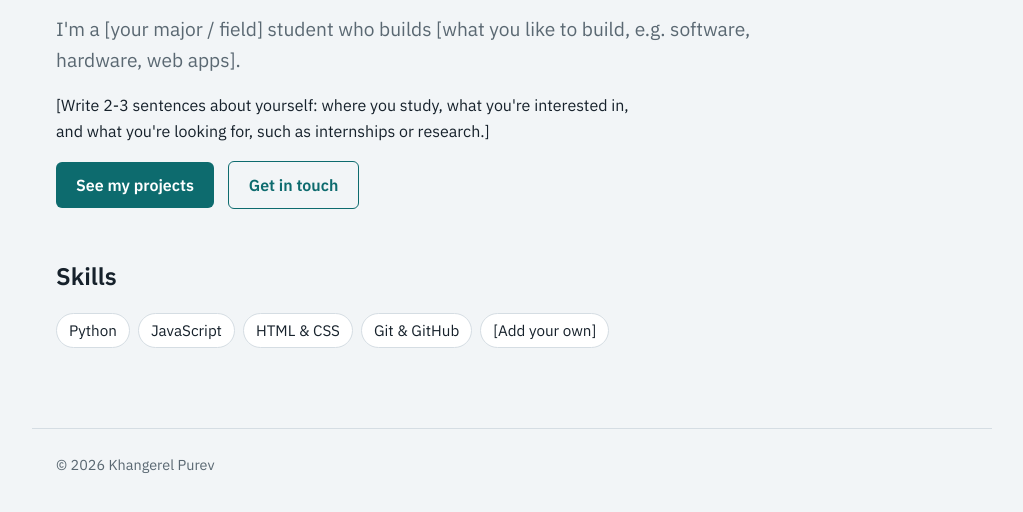
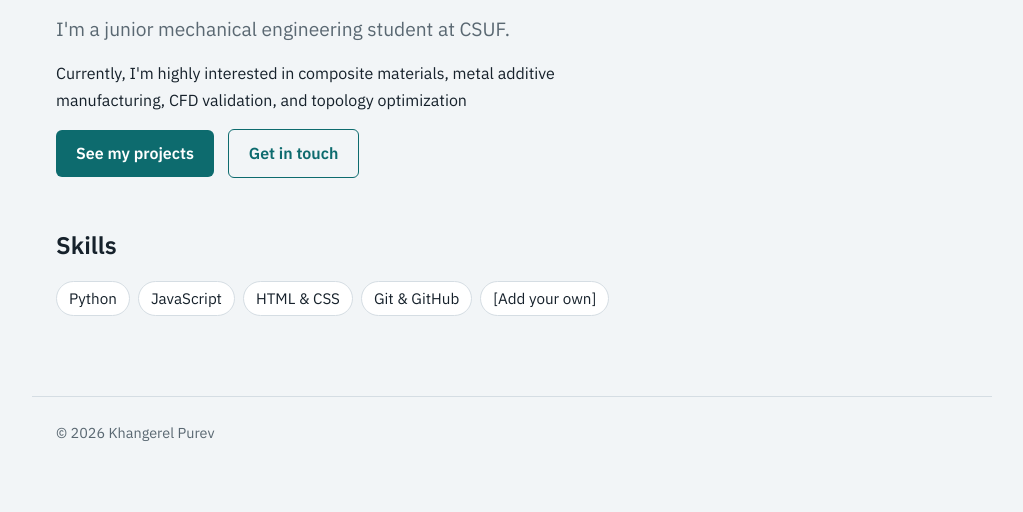
Before and after one commit to khangerelpurev/khangerelpurev.github.io, a plain HTML site: page index.html in a window 1280 px wide. Shown: the part 206-718 px from the top of the page, without its empty margins (128-1151 px from the left). Drawn offline with Linux system fonts and the light colour scheme.

Commit message:
Update index.html

```diff
--- a/index.html
+++ b/index.html
@@ -21,11 +21,9 @@
   </header>
   <main>
     <h1>Hi, I'm Khangerel.</h1>
-    <p class="lead">I'm a [your major / field] student who builds [what you like to build, e.g. software, hardware, web apps].</p>
+    <p class="lead">I'm a junior mechanical engineering student at CSUF.</p>
     <p>
-      [Write 2-3 sentences about yourself: where you study, what you're
-      interested in, and what you're looking for, such as internships or
-      research.]
+      Currently, I'm highly interested in composite materials, metal additive manufacturing, CFD validation, and topology optimization
     </p>
     <p>
       <a class="button" href="projects.html">See my projects</a>
```
